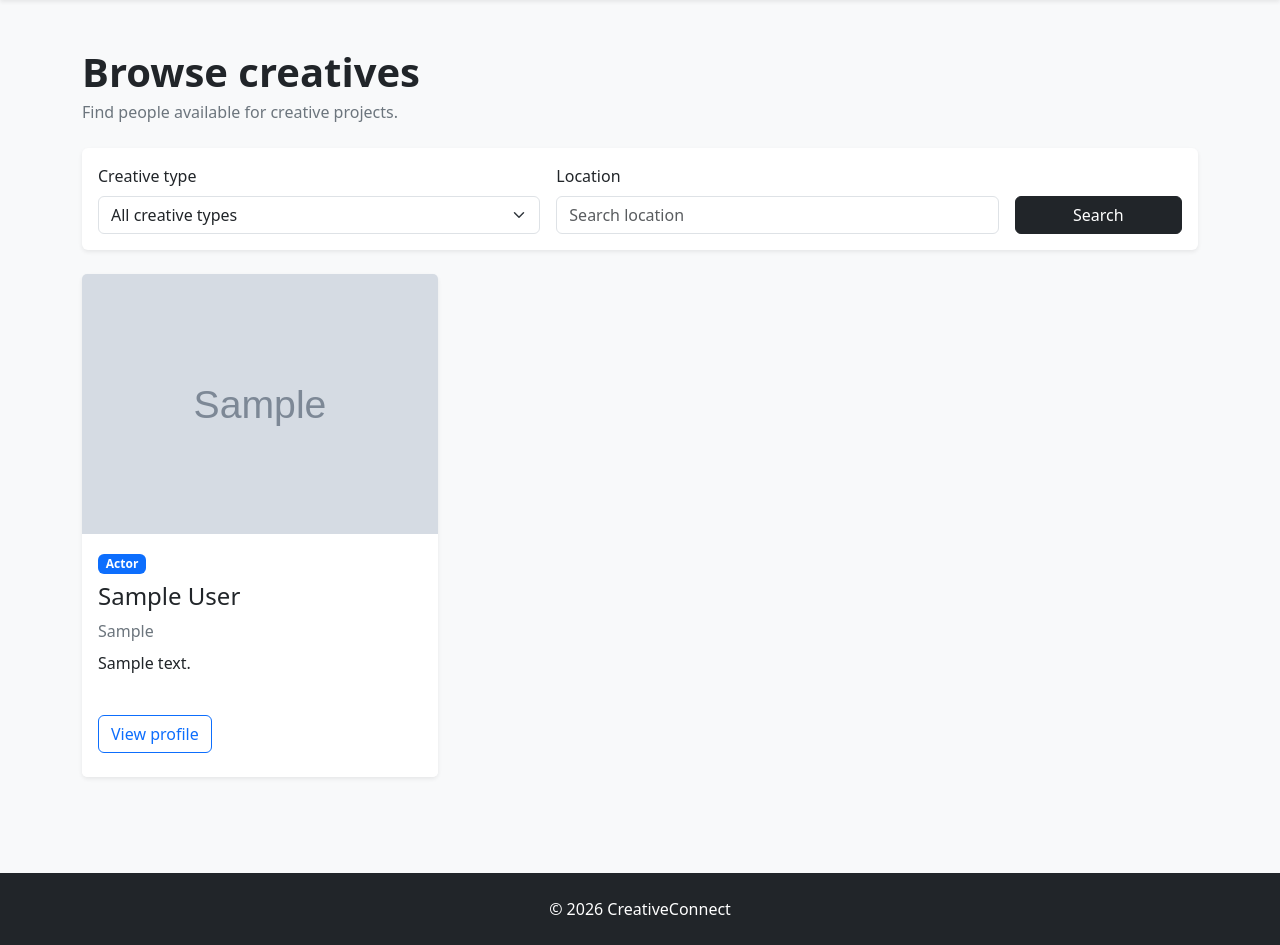
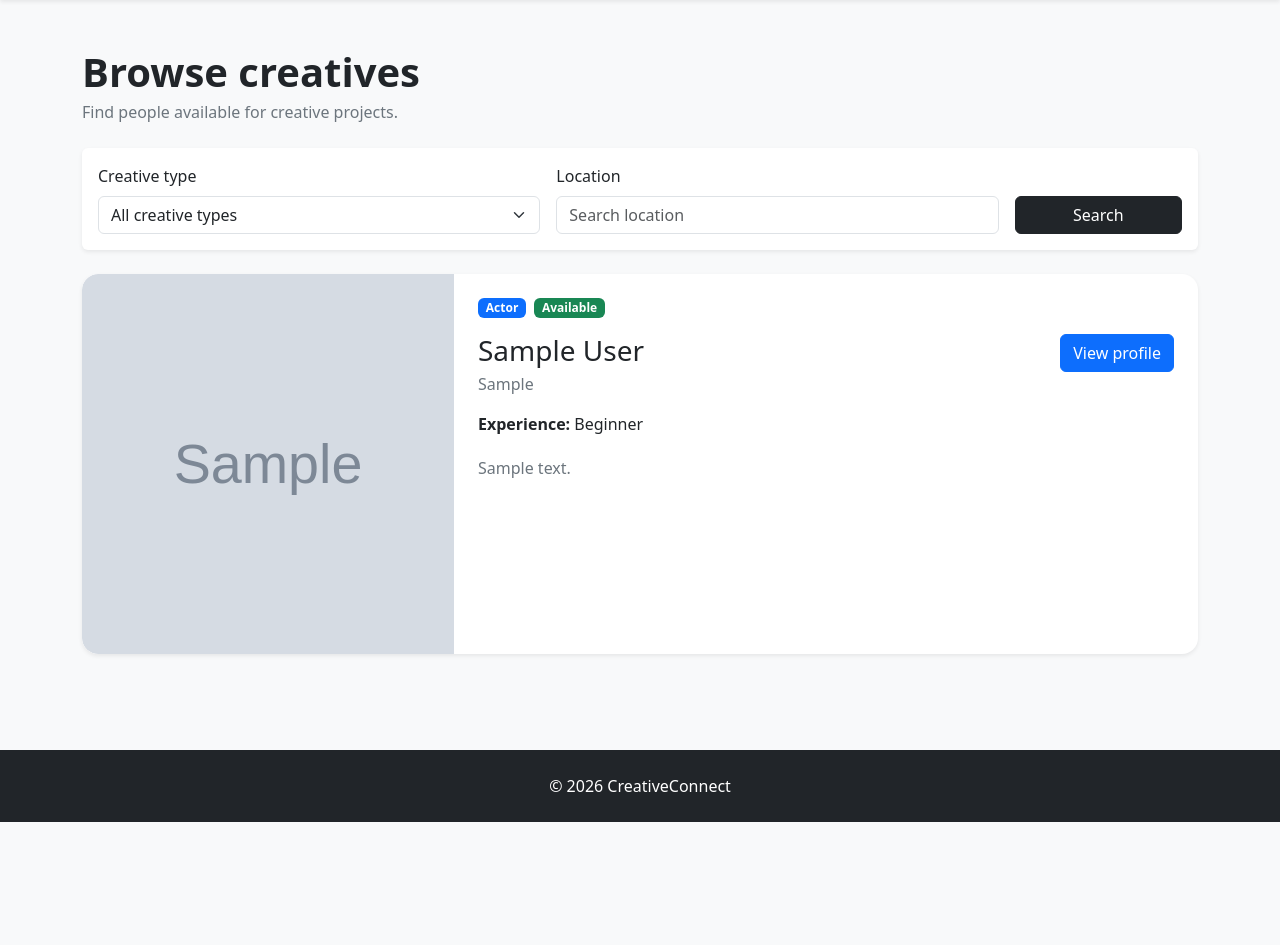
Before and after one commit to mariellecabie22-a11y/CreativeConnect, a Django app: page /profiles/ in a window 1280 px wide. Shown: the part 56-1001 px from the top of the page. After the commit the page ends 878 px from the top, so only its background shows below. Run offline with Django 5.2, Linux system fonts and the light colour scheme; tables that the repository leaves empty hold one stand-in row (values such as "Sample post"); grey boxes marked "Sample" are stand-in pictures.

Commit message:
feat: redesign creative profile cards

```diff
--- a/static/css/style.css
+++ b/static/css/style.css
@@ -82,3 +82,43 @@ form p textarea:focus {
     padding-left: 1.25rem;
     color: #dc3545;
 }
+
+.creative-card {
+    border-radius: 1rem;
+    transition:
+        transform 0.2s ease,
+        box-shadow 0.2s ease;
+}
+
+.creative-card:hover {
+    transform: translateY(-4px);
+    box-shadow: 0 1rem 2rem rgba(0, 0, 0, 0.12);
+}
+
+.creative-card-image {
+    width: 100%;
+    height: 100%;
+    min-height: 380px;
+    object-fit: cover;
+    object-position: center top;
+    display: block;
+    border-radius: 1rem 0 0 1rem;
+}
+
+.creative-card-placeholder {
+    display: flex;
+    align-items: center;
+    justify-content: center;
+    min-height: 380px;
+    background-color: var(--bs-secondary-bg);
+    border-radius: 1rem 0 0 1rem;
+}
+
+@media (max-width: 767.98px) {
+    .creative-card-image,
+    .creative-card-placeholder {
+        height: 280px;
+        min-height: 280px;
+        border-radius: 1rem 1rem 0 0;
+    }
+}
--- a/templates/profiles/profile_list.html
+++ b/templates/profiles/profile_list.html
@@ -103,62 +103,80 @@
         </div>
     </form>
 
-    <div class="row g-4">
+    <div class="d-grid gap-4">
     {% for profile in profiles %}
-            <div class="col-md-6 col-lg-4">
-                <article class="card h-100 border-0 shadow-sm">
+        <article
+            class="card creative-card border-0
+                   shadow-sm overflow-hidden"
+        >
+            <div class="row g-0">
+                <div class="col-md-4">
                     {% if profile.profile_image %}
                         <img
                             src="{{ profile.profile_image.url }}"
                             alt="{{ profile.display_name }}"
-                            class="card-img-top"
-                            style="height: 260px; object-fit: cover;"
+                            class="creative-card-image"
                         >
                     {% else %}
-                        <div
-                            class="bg-secondary-subtle d-flex
-                                   align-items-center justify-content-center"
-                            style="height: 260px;"
-                        >
+                        <div class="creative-card-placeholder">
                             <span class="text-secondary">
-                                No image
+                                No profile image
                             </span>
                         </div>
                     {% endif %}
+                </div>
 
-                    <div class="card-body">
-                        <span class="badge text-bg-primary mb-2">
+                <div class="col-md-8">
+                    <div
+                        class="card-body h-100
+                               d-flex flex-column p-4"
+                    >
+                        <div class="d-flex flex-wrap gap-2 mb-3">
+                            <span class="badge text-bg-primary">
                                 {{ profile.get_creative_type_display }}
                             </span>
 
-                        <h2 class="h4">
+                            {% if profile.available_for_projects %}
+                                <span class="badge text-bg-success">
+                                    Available
+                                </span>
+                            {% endif %}
+                        </div>
+
+                        <div class="d-flex justify-content-between align-items-start gap-3 mb-3">
+                        <div>
+                            <h2 class="h3 card-title mb-1">
                                 {{ profile.display_name }}
                         </h2>
 
-                        <p class="text-secondary mb-2">
+                            <p class="text-secondary mb-0">
                                 {{ profile.location }}
-                        </p>
-
-                        <p>
-                            {{ profile.bio|truncatewords:20 }}
                             </p>
                         </div>
 
-                    <div class="card-footer bg-white border-0 pb-4">
                             <a
                                 href="{% url 'profile-detail' profile.user.username %}"
-                            class="btn btn-outline-primary"
+                                class="btn btn-primary flex-shrink-0"
                             >
                                     View profile
                             </a>
                         </div>
+
+                        <p class="mb-3">
+                            <strong>Experience:</strong>
+                                {{ profile.get_experience_level_display }}
+                        </p>
+
+                        <div class="text-secondary lh-lg">
+                                {{ profile.bio|truncatewords:35 }}
+                        </div>
+                    </div>
+                </div>
+            </div>
         </article>
-            </div>
     {% empty %}
-            <div class="col-12">
         <div class="alert alert-info">
             No matching creative profiles were found.
-                </div>
         </div>
     {% endfor %}
 </div>
```
Lines whose indentation alone changed are shown as unchanged.
